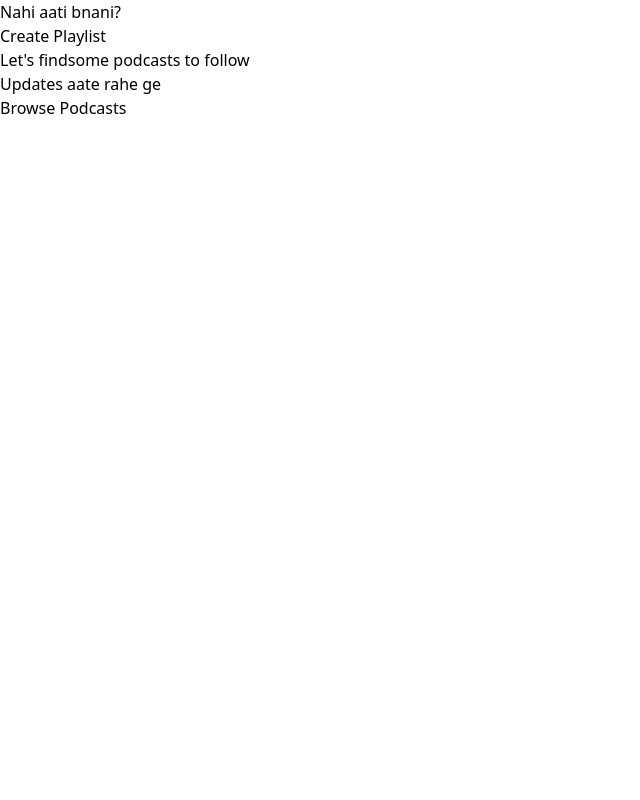
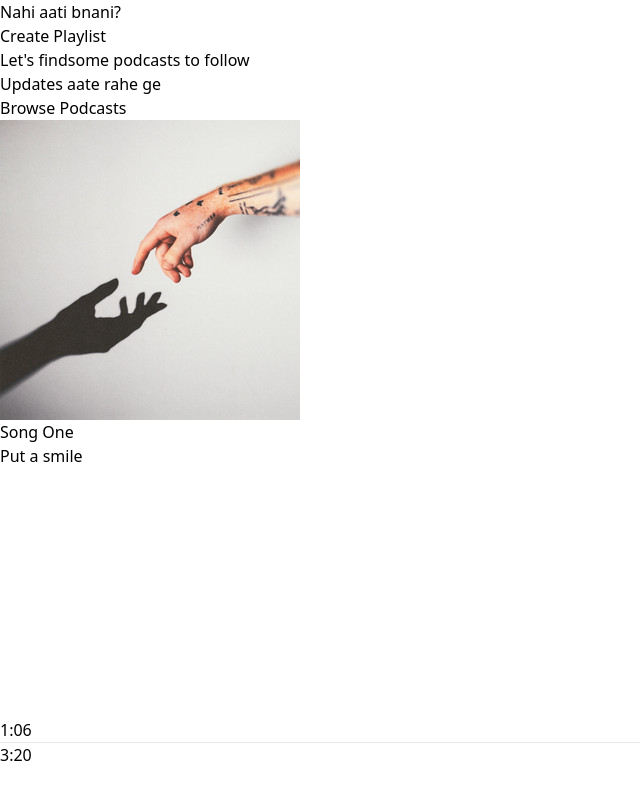
Before and after one commit to tanish699/Chill_Guy_Radio, a React (Vite) app: page / in a window 1280 px wide. Shown: the part 346-1146 px from the top of the page, without its empty margins (0-640 px from the left). Before the commit the page ends 800 px from the top, so only its background shows below. Built offline with nearby package versions, Linux system fonts and the light colour scheme.

Commit message:
adding Player menu

```diff
--- a/src/App.jsx
+++ b/src/App.jsx
@@ -1,5 +1,7 @@
 import React from 'react'
 import Sidebar from './components/sidebar'
+import Player from './components/Player'
+
 
 
 
@@ -9,6 +11,7 @@
       <div className='h-[90%] flex'>
         <Sidebar />
       </div>
+      <Player />
 
     </div>
   )
--- /dev/null
+++ b/src/components/Player.jsx
@@ -0,0 +1,46 @@
+import React from 'react'
+import { assets, songsData } from '../assets/assets'
+
+const Player = () => {
+  return (
+    <div className='h-[10%] bg-black flex justify-between items-center text-white px-4'>
+        <div className='hidden lg:flex items-center gap-4'>
+            <img className='w-12' src={songsData[0].image} alt="" />
+            <div>
+                <p>{songsData[0].name}</p>
+                <p>{songsData[0].desc.slice(0,12)}</p>
+            </div>
+        </div>
+        <div className='flex flex-col items-center gap-1 m-auto'>
+         <div className='flex gap-4'>
+            <img className='w-4 cursor-pointer' src={assets.shuffle_icon} alt="" />
+            <img className='w-4 cursor-pointer' src={assets.prev_icon} alt="" />
+            <img className='w-4 cursor-pointer' src={assets.play_icon} alt="" />
+            <img className='w-4 cursor-pointer' src={assets.next_icon} alt="" />
+            <img className='w-4 cursor-pointer' src={assets.loop_icon} alt="" />
+         </div>
+         <div className='flex items-center gap-5'>
+            <p>1:06</p>
+            <div className='w-[60vw] maxw-[500px] bg-gray-300 rounded-full cursor-pointer'>
+              <hr className='h-1 border-none w-0 bg-green-800 rounded-full '/>
+            </div>
+            <p>3:20</p>
+         </div>
+        </div>
+        <div className='hidden lg:flex items-center gap-2 opacity-75'>
+          <img className='w-4' src={assets.plays_icon} alt="" />
+          <img className='w-4' src={assets.mic_icon} alt="" />
+          <img className='w-4' src={assets.queue_icon} alt="" />
+          <img className='w-4' src={assets.speaker_icon} alt="" />
+          <img className='w-4' src={assets.volume_icon} alt="" />
+          <div className='w-20 bg-slate-50 h-1 rounded '>
+
+          </div>
+          <img className='w-4' src={assets.mini_player_icon} alt="" />
+          <img className='w-4' src={assets.zoom_icon} alt="" />
+        </div>
+    </div>
+  )
+}
+
+export default Player
```
